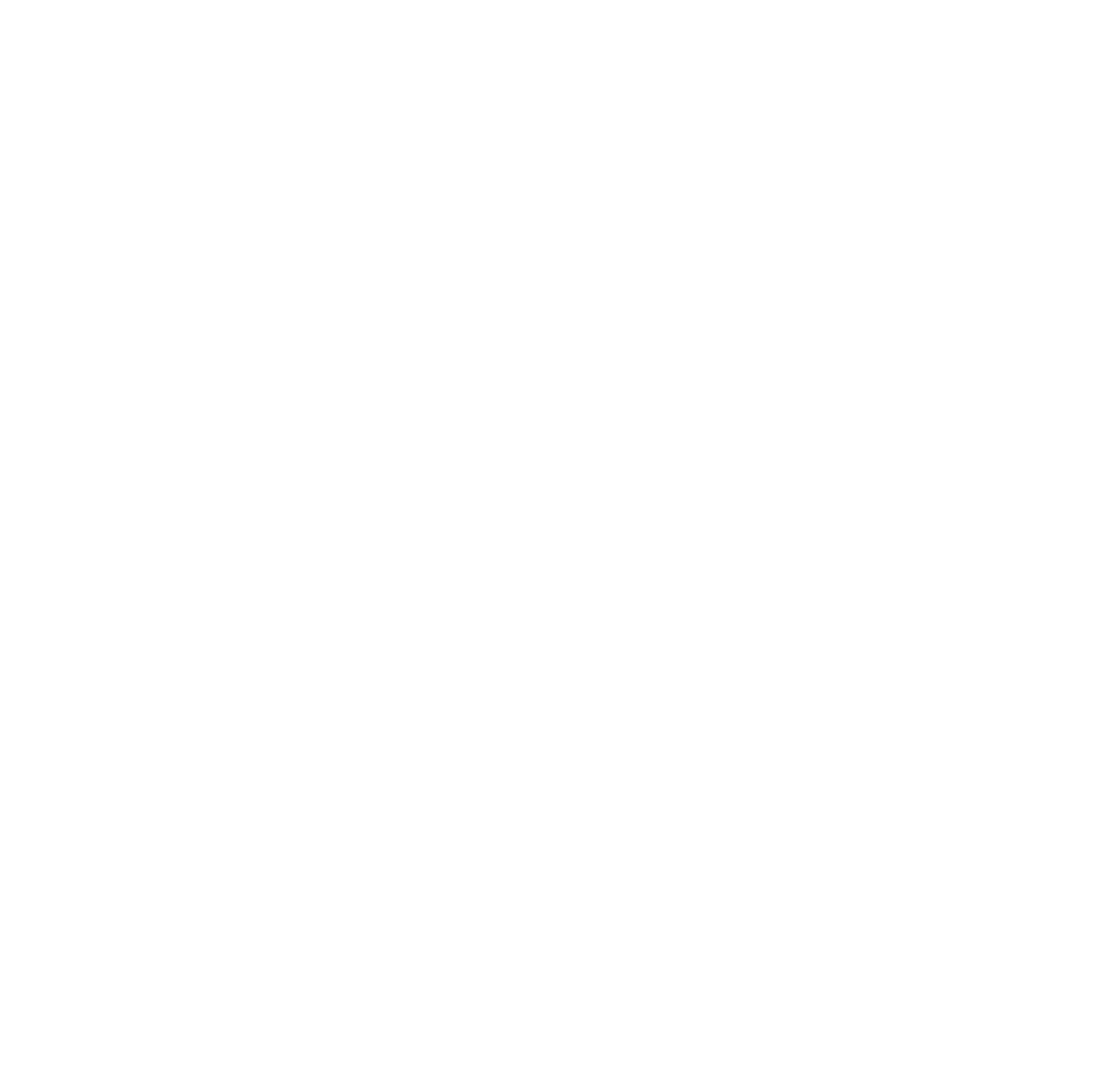
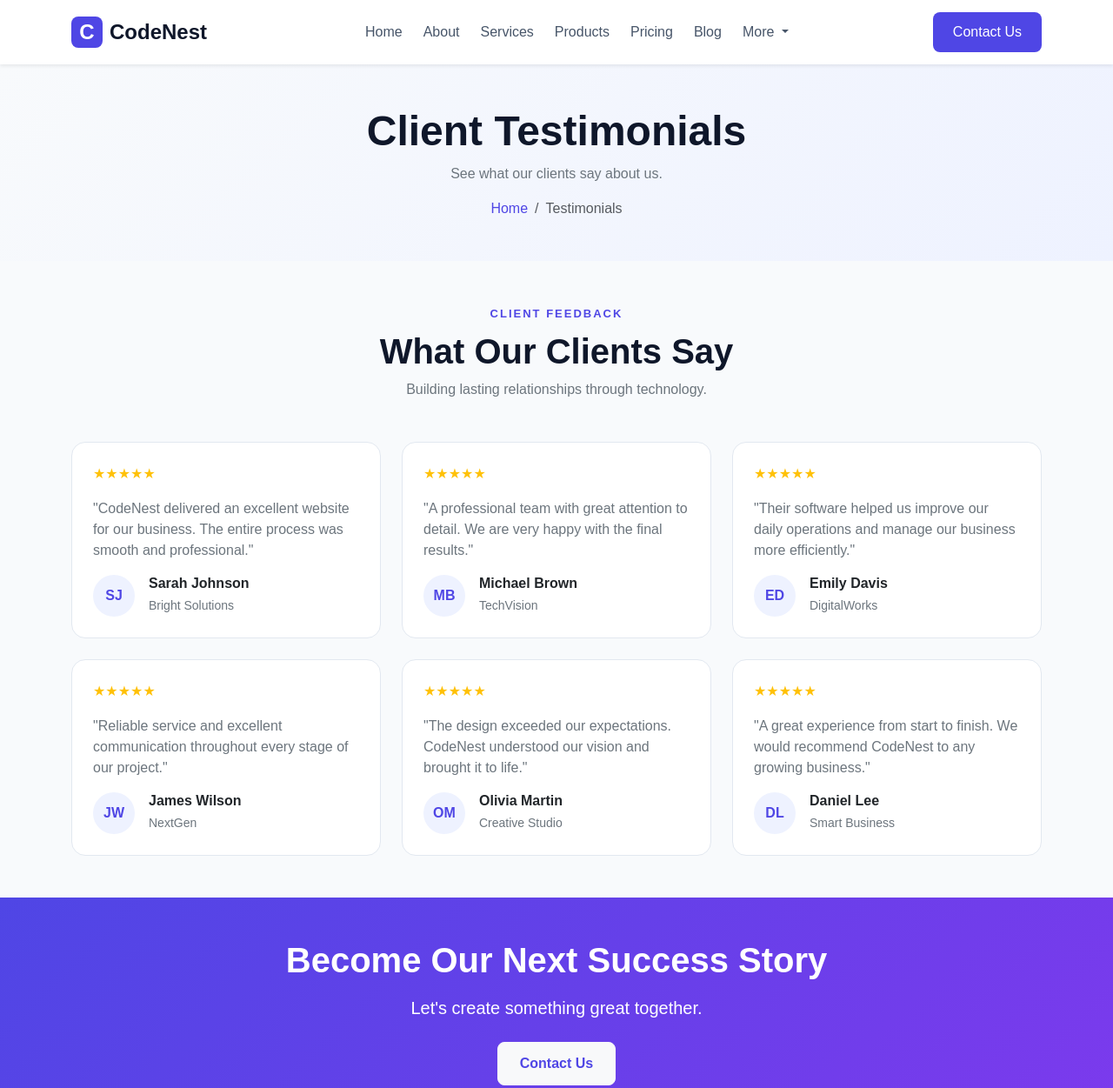
Before and after one commit to shathabargouthi55-sudo/gridsapps-bootstrap-codenest, a plain HTML site: page testimonials.html in a window 1280 px wide. Shown: the top 1251 px of the page at 87% size. Before the commit the page ends 800 px from the top, so only its background shows below. Drawn offline with nearby package versions, Linux system fonts and the light colour scheme.

Commit message:
Build client testimonials page

```diff
--- a/css/style.css
+++ b/css/style.css
@@ -500,6 +500,39 @@ body {
     white-space: nowrap;
 }
 
+
 .pricing-card .about-list li {
     margin-bottom: 16px;
 }
+.feedback-card {
+    border: 1px solid #e2e8f0;
+    border-radius: 16px;
+    transition: transform 0.3s, box-shadow 0.3s;
+}
+
+.feedback-card:hover {
+    transform: translateY(-5px);
+    box-shadow: 0 10px 25px rgba(79, 70, 229, 0.1);
+}
+
+.feedback-card .card-body {
+    display: flex;
+    flex-direction: column;
+}
+
+.feedback-card .card-body > .d-flex {
+    margin-top: auto;
+}
+
+.feedback-avatar {
+    width: 48px;
+    height: 48px;
+    background-color: #eef2ff;
+    color: var(--primary-color);
+    border-radius: 50%;
+    display: flex;
+    align-items: center;
+    justify-content: center;
+    font-weight: bold;
+    flex-shrink: 0;
+}
--- a/testimonials.html
+++ b/testimonials.html
@@ -0,0 +1,416 @@
+<!DOCTYPE html>
+<html lang="en">
+<head>
+    <meta charset="UTF-8">
+    <meta name="viewport" content="width=device-width, initial-scale=1.0">
+
+   <title>CodeNest | Testimonials</title>
+
+    <link href="https://cdn.jsdelivr.net/npm/bootstrap@5.3.3/dist/css/bootstrap.min.css" rel="stylesheet">
+    <link rel="stylesheet" href="https://cdn.jsdelivr.net/gh/devicons/devicon@v2.16.0/devicon.min.css">
+<link rel="stylesheet" href="https://cdn.jsdelivr.net/npm/bootstrap-icons@1.11.3/font/bootstrap-icons.min.css">
+    <link rel="stylesheet" href="css/style.css">
+</head>
+<body>
+<nav class="navbar navbar-expand-lg bg-white sticky-top shadow-sm">
+    <div class="container">
+
+        <a class="navbar-brand fw-bold" href="index.html">
+            <span class="brand-icon">C</span>
+            CodeNest
+        </a>
+
+        <button class="navbar-toggler" type="button"
+                data-bs-toggle="offcanvas"
+                data-bs-target="#mainNavbar"
+                aria-controls="mainNavbar"
+                aria-label="Open navigation">
+            <span class="navbar-toggler-icon"></span>
+        </button>
+
+        <div class="offcanvas offcanvas-end" tabindex="-1"
+             id="mainNavbar"
+             aria-labelledby="navbarTitle">
+
+            <div class="offcanvas-header">
+                <h5 class="offcanvas-title" id="navbarTitle">
+                    CodeNest
+                </h5>
+
+                <button type="button" class="btn-close"
+                        data-bs-dismiss="offcanvas"
+                        aria-label="Close">
+                </button>
+            </div>
+
+            <div class="offcanvas-body align-items-center">
+
+                <ul class="navbar-nav mx-auto gap-lg-2">
+                     <li class="nav-item">
+                        <a class="nav-link" href="index.html">Home</a>
+                     </li>
+
+<li class="nav-item">
+<a class="nav-link" href="about.html">About</a>
+</li>
+
+
+                    <li class="nav-item">
+                        <a class="nav-link" href="services.html">Services</a>
+                    </li>
+
+                    <li class="nav-item">
+                        <a class="nav-link "
+                           href="products.html">Products</a>
+                    </li>
+
+                    <li class="nav-item">
+                        <a class="nav-link "
+                           href="pricing.html">Pricing</a>
+                    </li>
+
+                    <li class="nav-item">
+                        <a class="nav-link"
+                           href="blog.html">Blog</a>
+                    </li>
+
+                    <li class="nav-item dropdown">
+                        <a class="nav-link dropdown-toggle"
+                           href="#" role="button"
+                           data-bs-toggle="dropdown"
+                           aria-expanded="false">
+                            More
+                        </a>
+
+                        <ul class="dropdown-menu">
+                            <li>
+                                <a class="dropdown-item"
+                                   href="testimonials.html active">
+                                    Testimonials
+                                </a>
+                            </li>
+
+                            <li>
+                                <a class="dropdown-item"
+                                   href="faq.html">FAQ</a>
+                            </li>
+                        </ul>
+                    </li>
+
+                </ul>
+
+                <a href="contact.html"
+                   class="btn btn-brand mt-3 mt-lg-0">
+                    Contact Us
+                </a>
+
+            </div>
+        </div>
+    </div>
+</nav>
+    <main>
+
+    <section class="page-header py-5">
+        <div class="container text-center">
+
+            <h1 class="display-5 fw-bold">
+                Client Testimonials
+            </h1>
+
+            <p class="text-secondary">
+                See what our clients say about us.
+            </p>
+
+            <nav aria-label="breadcrumb">
+                <ol class="breadcrumb justify-content-center mb-0">
+                    <li class="breadcrumb-item">
+                        <a href="index.html">Home</a>
+                    </li>
+                    <li class="breadcrumb-item active" aria-current="page">
+                        Testimonials
+                    </li>
+                </ol>
+            </nav>
+
+        </div>
+    </section>
+
+    <section class="py-5">
+        <div class="container">
+
+            <div class="text-center mb-5">
+
+                <span class="section-label">CLIENT FEEDBACK</span>
+
+                <h2 class="display-6 fw-bold mt-2">
+                    What Our Clients Say
+                </h2>
+
+                <p class="text-secondary">
+                    Building lasting relationships through technology.
+                </p>
+
+            </div>
+
+            <div class="row g-4">
+
+                <div class="col-12 col-md-6 col-lg-4">
+                    <div class="card feedback-card h-100">
+                        <div class="card-body p-4">
+
+                            <div class="text-warning mb-3">★★★★★</div>
+
+                            <p class="text-secondary">
+                                "CodeNest delivered an excellent website
+                                for our business. The entire process
+                                was smooth and professional."
+                            </p>
+
+                            <div class="d-flex align-items-center gap-3">
+                                <div class="feedback-avatar">SJ</div>
+                                <div>
+                                    <h3 class="h6 fw-bold mb-1">Sarah Johnson</h3>
+                                    <small class="text-secondary">Bright Solutions</small>
+                                </div>
+                            </div>
+
+                        </div>
+                    </div>
+                </div>
+
+                <div class="col-12 col-md-6 col-lg-4">
+                    <div class="card feedback-card h-100">
+                        <div class="card-body p-4">
+
+                            <div class="text-warning mb-3">★★★★★</div>
+
+                            <p class="text-secondary">
+                                "A professional team with great attention
+                                to detail. We are very happy with
+                                the final results."
+                            </p>
+
+                            <div class="d-flex align-items-center gap-3">
+                                <div class="feedback-avatar">MB</div>
+                                <div>
+                                    <h3 class="h6 fw-bold mb-1">Michael Brown</h3>
+                                    <small class="text-secondary">TechVision</small>
+                                </div>
+                            </div>
+
+                        </div>
+                    </div>
+                </div>
+
+                <div class="col-12 col-md-6 col-lg-4">
+                    <div class="card feedback-card h-100">
+                        <div class="card-body p-4">
+
+                            <div class="text-warning mb-3">★★★★★</div>
+
+                            <p class="text-secondary">
+                                "Their software helped us improve our
+                                daily operations and manage our
+                                business more efficiently."
+                            </p>
+
+                            <div class="d-flex align-items-center gap-3">
+                                <div class="feedback-avatar">ED</div>
+                                <div>
+                                    <h3 class="h6 fw-bold mb-1">Emily Davis</h3>
+                                    <small class="text-secondary">DigitalWorks</small>
+                                </div>
+                            </div>
+
+                        </div>
+                    </div>
+                </div>
+
+                <div class="col-12 col-md-6 col-lg-4">
+                    <div class="card feedback-card h-100">
+                        <div class="card-body p-4">
+
+                            <div class="text-warning mb-3">★★★★★</div>
+
+                            <p class="text-secondary">
+                                "Reliable service and excellent
+                                communication throughout every
+                                stage of our project."
+                            </p>
+
+                            <div class="d-flex align-items-center gap-3">
+                                <div class="feedback-avatar">JW</div>
+                                <div>
+                                    <h3 class="h6 fw-bold mb-1">James Wilson</h3>
+                                    <small class="text-secondary">NextGen</small>
+                                </div>
+                            </div>
+
+                        </div>
+                    </div>
+                </div>
+
+                <div class="col-12 col-md-6 col-lg-4">
+                    <div class="card feedback-card h-100">
+                        <div class="card-body p-4">
+
+                            <div class="text-warning mb-3">★★★★★</div>
+
+                            <p class="text-secondary">
+                                "The design exceeded our expectations.
+                                CodeNest understood our vision
+                                and brought it to life."
+                            </p>
+
+                            <div class="d-flex align-items-center gap-3">
+                                <div class="feedback-avatar">OM</div>
+                                <div>
+                                    <h3 class="h6 fw-bold mb-1">Olivia Martin</h3>
+                                    <small class="text-secondary">Creative Studio</small>
+                                </div>
+                            </div>
+
+                        </div>
+                    </div>
+                </div>
+
+                <div class="col-12 col-md-6 col-lg-4">
+                    <div class="card feedback-card h-100">
+                        <div class="card-body p-4">
+
+                            <div class="text-warning mb-3">★★★★★</div>
+
+                            <p class="text-secondary">
+                                "A great experience from start to finish.
+                                We would recommend CodeNest to
+                                any growing business."
+                            </p>
+
+                            <div class="d-flex align-items-center gap-3">
+                                <div class="feedback-avatar">DL</div>
+                                <div>
+                                    <h3 class="h6 fw-bold mb-1">Daniel Lee</h3>
+                                    <small class="text-secondary">Smart Business</small>
+                                </div>
+                            </div>
+
+                        </div>
+                    </div>
+                </div>
+
+            </div>
+
+        </div>
+    </section>
+
+    <section class="cta-section py-5">
+        <div class="container text-center">
+
+            <h2 class="display-6 fw-bold mb-3">
+                Become Our Next Success Story
+            </h2>
+
+            <p class="lead mb-4">
+                Let's create something great together.
+            </p>
+
+            <a href="contact.html" class="btn btn-light cta-btn">
+                Contact Us
+            </a>
+
+        </div>
+    </section>
+
+</main>
+
+<footer class="footer-section pt-5 pb-3">
+    <div class="container">
+
+        <div class="row g-4">
+
+            <div class="col-12 col-md-6 col-lg-3">
+
+                <a href="index.html" class="footer-brand">
+                    <span class="brand-icon">C</span>
+                    CodeNest
+                </a>
+
+                <p class="footer-text mt-3">
+                    Building innovative digital solutions
+                    that help businesses grow and succeed.
+                </p>
+
+                <div class="social-links d-flex gap-3">
+                    <span><i class="bi bi-facebook"></i></span>
+                    <span><i class="bi bi-instagram"></i></span>
+                    <span><i class="bi bi-linkedin"></i></span>
+                    <span><i class="bi bi-github"></i></span>
+                </div>
+
+            </div>
+
+            <div class="col-6 col-md-6 col-lg-3">
+
+                <h3 class="h6 fw-bold mb-3">Quick Links</h3>
+
+                <ul class="list-unstyled footer-links">
+                    <li><a href="index.html">Home</a></li>
+                    <li><a href="about.html">About Us</a></li>
+                    <li><a href="services.html">Services</a></li>
+                    <li><a href="products.html">Products</a></li>
+                    <li><a href="pricing.html">Pricing</a></li>
+                </ul>
+
+            </div>
+
+            <div class="col-6 col-md-6 col-lg-3">
+
+                <h3 class="h6 fw-bold mb-3">Resources</h3>
+
+                <ul class="list-unstyled footer-links">
+                    <li><a href="blog.html">Blog</a></li>
+                    <li><a href="testimonials.html">Testimonials</a></li>
+                    <li><a href="faq.html">FAQ</a></li>
+                    <li><a href="contact.html">Contact Us</a></li>
+                </ul>
+
+            </div>
+
+            <div class="col-12 col-md-6 col-lg-3">
+
+                <h3 class="h6 fw-bold mb-3">Contact</h3>
+
+                <ul class="list-unstyled footer-contact">
+                    <li>
+                        <i class="bi bi-envelope"></i>
+                        info@codenest.example
+                    </li>
+
+                    <li>
+                        <i class="bi bi-geo-alt"></i>
+                        Ramallah, Palestine
+                    </li>
+
+                    <li>
+                        <i class="bi bi-clock"></i>
+                        Sunday - Thursday
+                    </li>
+                </ul>
+
+            </div>
+
+        </div>
+
+        <hr class="footer-divider mt-4">
+
+        <p class="footer-text text-center mb-0">
+            &copy; 2026 CodeNest. All rights reserved.
+        </p>
+
+    </div>
+</footer>
+    <script src="https://cdn.jsdelivr.net/npm/bootstrap@5.3.3/dist/js/bootstrap.bundle.min.js"></script>
+
+    <script src="js/script.js"></script>
+</body>
+</html>
```
Also changed, not shown: pricing.html (+2 -2 lines).
